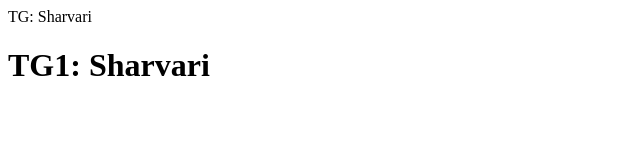
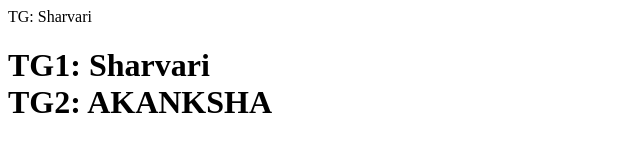
Before and after one commit to girlsinstem/Techygirls, a plain HTML site: page index.html in a window 1280 px wide. Shown: the whole page, without its empty margins (0-640 px from the left). Drawn offline with Linux system fonts and the light colour scheme.

Commit message:
akanksha edited 2

```diff
--- a/index.html
+++ b/index.html
@@ -2,7 +2,8 @@
 </head>
 
 <body>
-<h1>TG1: Sharvari
+<h1>TG1: Sharvari <br>
+  TG2: AKANKSHA
 </h1>
 </body>
 
```
